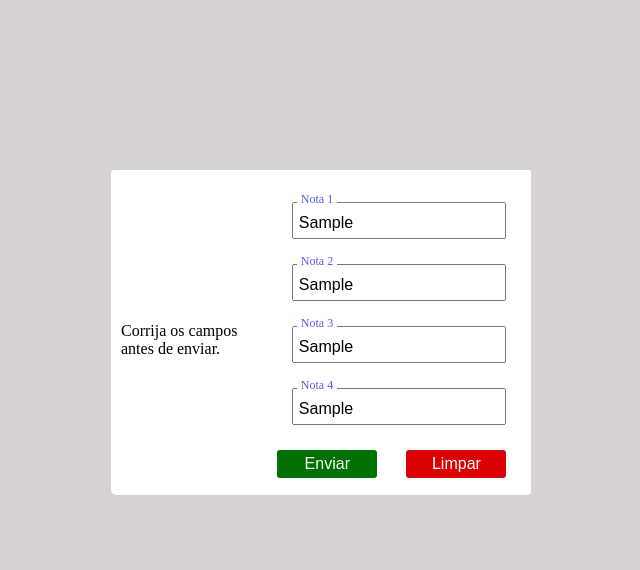
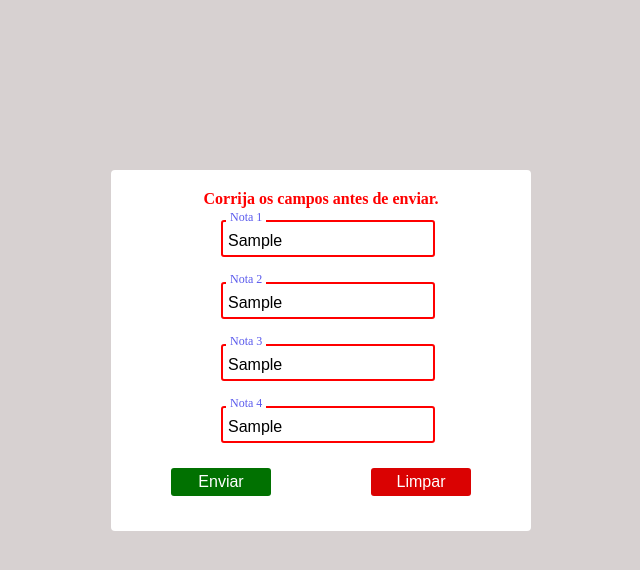
Before and after one commit to joao2dev/calculadora-de-media, a plain HTML site: page notas/index.html in a window 1280 px wide. Both pictures are taken after typing "Sample", "Sample", "Sample", "Sample" into the empty fields and a click on the input "Enviar". Shown: the whole page, without its empty margins (319-959 px from the left). Drawn offline with Linux system fonts and the light colour scheme.

Commit message:
Update style.css

```diff
--- a/notas/style.css
+++ b/notas/style.css
@@ -5,15 +5,9 @@ body{
 #container{
     background-color: white;
     width: 400px;
-    height: 300px;
-    border-radius: 3px 2px 4px 5px;
-    margin: 0 auto ;
-    margin-top: 170px;
-
-    padding: 20px 10px 5px;
-    display: flex;
-    align-items: center;
-
+    border-radius: 4px;
+    margin: 170px auto;
+    padding: 20px 10px;
 }
 
 #form_1{
@@ -21,7 +15,6 @@ body{
     flex-direction: column;
     gap: 25px;
     width: 100%;
-
 }
 
 .input-group {
@@ -34,12 +27,12 @@ body{
     width:100%;
     padding: 10px 5px 5px;
     font-size: 1em;
+    border: 1px solid #555;
+    border-radius: 3px;
 }
 
-#form_1 input[type="text"]:hover{
-    border-color: rgb(91, 91, 237);
-    cursor: pointer;
-    transition: .5s ease-in-out;
+#form_1 input[type="text"].erro{
+    border: 2px solid red !important;
 }
 
 /* LABEL */
@@ -48,59 +41,64 @@ label{
     left: 5px;
     top: 10px;
     background-color: white;
+    padding: 0 4px;
     color: black;
-    padding: 0 4px;
-    transition: 350ms ease;
     pointer-events: none;
+    transition: .3s;
 }
 
-/* FLOATING */
+/* FLOATING LABEL */
 input:focus + label,
 input:not(:placeholder-shown) + label {
     top: -10px;
     font-size: 0.75em;
     color: rgb(91, 91, 237);
 }
-#form_1 [type="submit"]{
-    width: 100px;
-    color: white;
-    background-color: rgb(1, 113, 1);
-    border-radius: 3px;
-    border-style: none;
-    padding: 5px;
-    font-size: 1em;
-    margin: 0 auto;
-    transition: 350ms ease-out ;
-}
-#form_1 [type="submit"]:hover{
-    scale: 1.1;
-    transition: 350ms ease-in ;
-    background-color: rgb(4, 187, 4);
-}
-#form_1 [type="reset"]{
 
-    width: 100px;
-    color: white;
-    background-color: rgb(218, 2, 2);
-    border-radius: 3px;
-    border-style: none;
-    padding: 5px;
-    font-size: 1em;
-    margin: 0 auto ;
-    transition: 350ms ease-out ;
-}
-#form_1 [type="reset"]:hover{
-    scale: 1.1;
-    transition: 350ms ease-in ;
-    background-color:rgb(255, 35, 35);
-}
 .buttons{
     display: flex;
     justify-content: space-around;
 }
-.resultado{
+
+#form_1 [type="submit"],
+#form_1 [type="reset"]{
+    width: 100px;
+    padding: 5px;
+    border-radius: 3px;
+    border: none;
+    color: white;
+    font-size: 1em;
+    transition: .3s;
+}
+
+#form_1 [type="submit"]{
+    background-color: rgb(1, 113, 1);
+}
+
+#form_1 [type="submit"]:hover{
+    transform: scale(1.1);
+    background-color: rgb(4, 187, 4);
+}
+
+#form_1 [type="reset"]{
+    background-color: rgb(218, 2, 2);
+}
+
+#form_1 [type="reset"]:hover{
+    transform: scale(1.1);
+    background-color: rgb(255, 35, 35);
+}
+
+.mensagem {
     text-align: center;
-    margin-top: 20px;
-    transform: rotateY(10px);
-    transition: 350ms ease-in-out;
+    color: red;
+    min-height: 20px;
+    margin-bottom: 10px;
+    font-weight: bold;
 }
+
+#resultado{
+    text-align: center;
+    margin-top: 15px;
+    font-size: 1.2em;
+}
```
